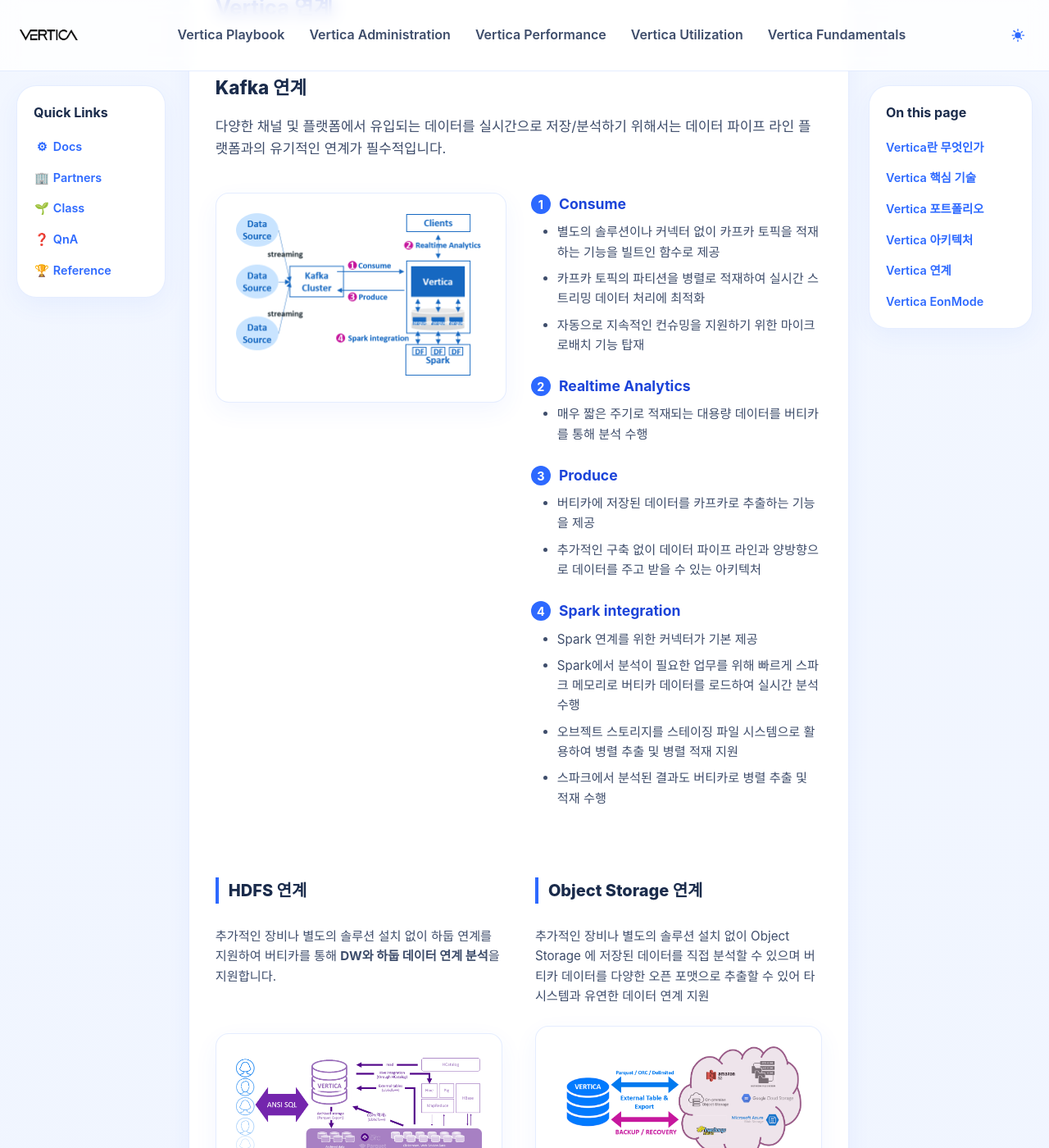
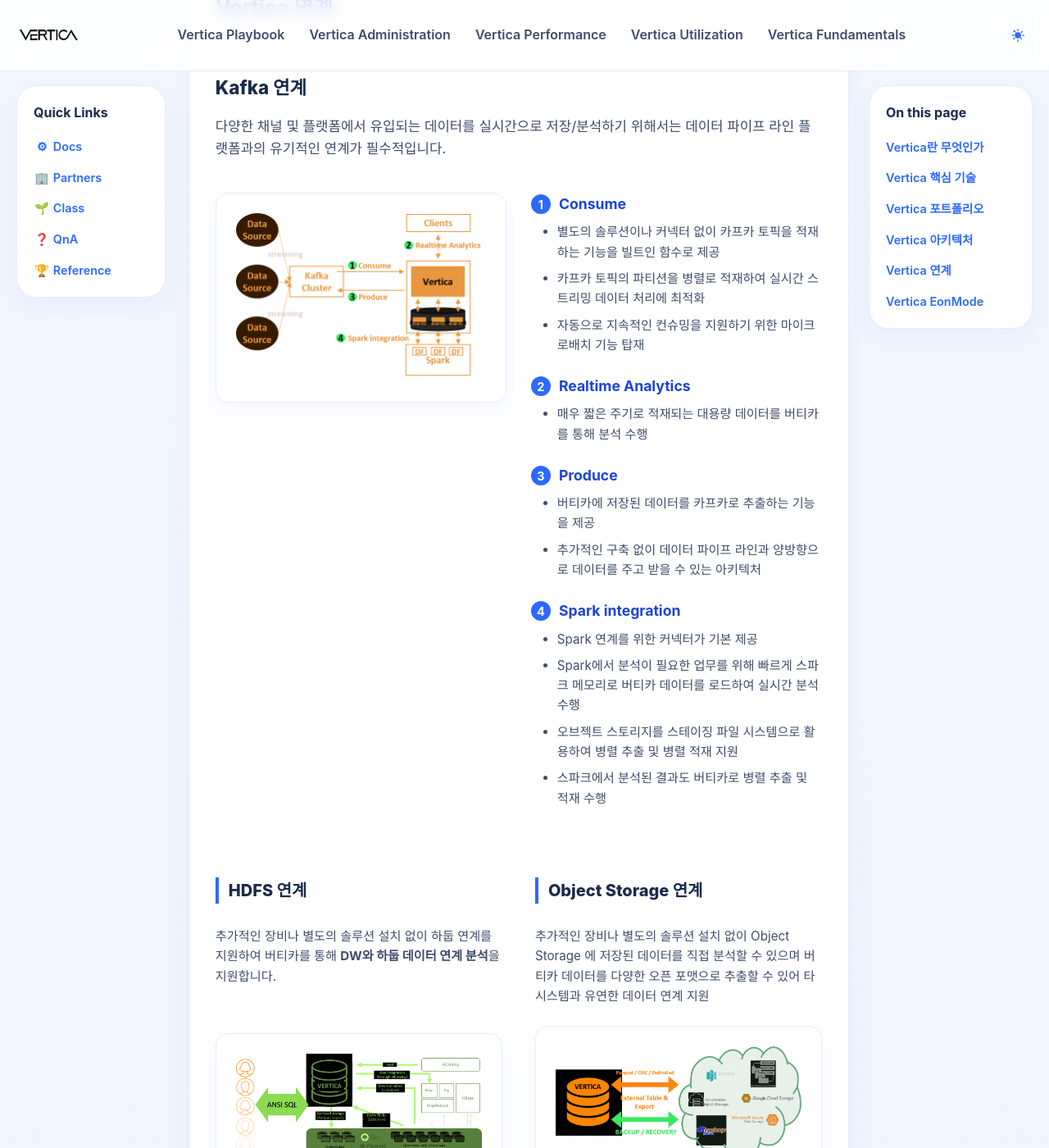
Before and after one commit to JIN0326/vertica_blog, a Jekyll site: the page built from 01playbook.md, in a window 1280 px wide and 1400 px high, scrolled down 4605 px. Shown: the whole window at 82% size. Built offline with Jekyll 4.4.1, drawn with Linux system fonts in a browser that asks for light colours.

Commit message:
Update blog content and styling

```diff
--- a/01playbook.md
+++ b/01playbook.md
@@ -266,7 +266,7 @@
 
     <div class="kafka-layout">
       <div class="kafka-layout__image-wrapper">
-        <img src="{{ '/assets/images/embracing1.png' | relative_url }}" alt="Kafka Integration Architecture">
+        <img src="{{ '/assets/images/embracing1.png' | relative_url }}" alt="Kafka Integration Architecture" class="invert-in-light-mode">
       </div>
 
       <div class="kafka-steps">
@@ -322,7 +322,7 @@
         추가적인 장비나 별도의 솔루션 설치 없이 하둡 연계를 지원하여 버티카를 통해 <strong>DW와 하둡 데이터 연계 분석</strong>을 지원합니다.
       </p>
       <div class="integration-card__image-wrapper">
-        <img src="{{ '/assets/images/embracing2.png' | relative_url }}" alt="HDFS Integration">
+        <img src="{{ '/assets/images/embracing2.png' | relative_url }}" alt="HDFS Integration" class="invert-in-light-mode">
       </div>
     </article>
 
@@ -332,7 +332,7 @@
         추가적인 장비나 별도의 솔루션 설치 없이 Object Storage 에 저장된 데이터를 직접 분석할 수 있으며 버티카 데이터를 다양한 오픈 포맷으로 추출할 수 있어 타 시스템과 유연한 데이터 연계 지원
       </p>
       <div class="integration-card__image-wrapper">
-        <img src="{{ '/assets/images/embracing3.png' | relative_url }}" alt="Object Storage Integration">
+        <img src="{{ '/assets/images/embracing3.png' | relative_url }}" alt="Object Storage Integration" class="invert-in-light-mode">
       </div>
     </article>
   </div>
--- a/assets/css/style.css
+++ b/assets/css/style.css
@@ -890,6 +890,15 @@
   }
 }
 
+/* 6.12 Image Invert Utility */
+.invert-in-light-mode {
+  filter: invert(1);
+}
+
+body[data-theme="dark"] .invert-in-light-mode {
+  filter: none;
+}
+
 /* 6.11 Integration Section (Kafka, HDFS, etc.) */
 .integration-section {
   display: flex;
```
